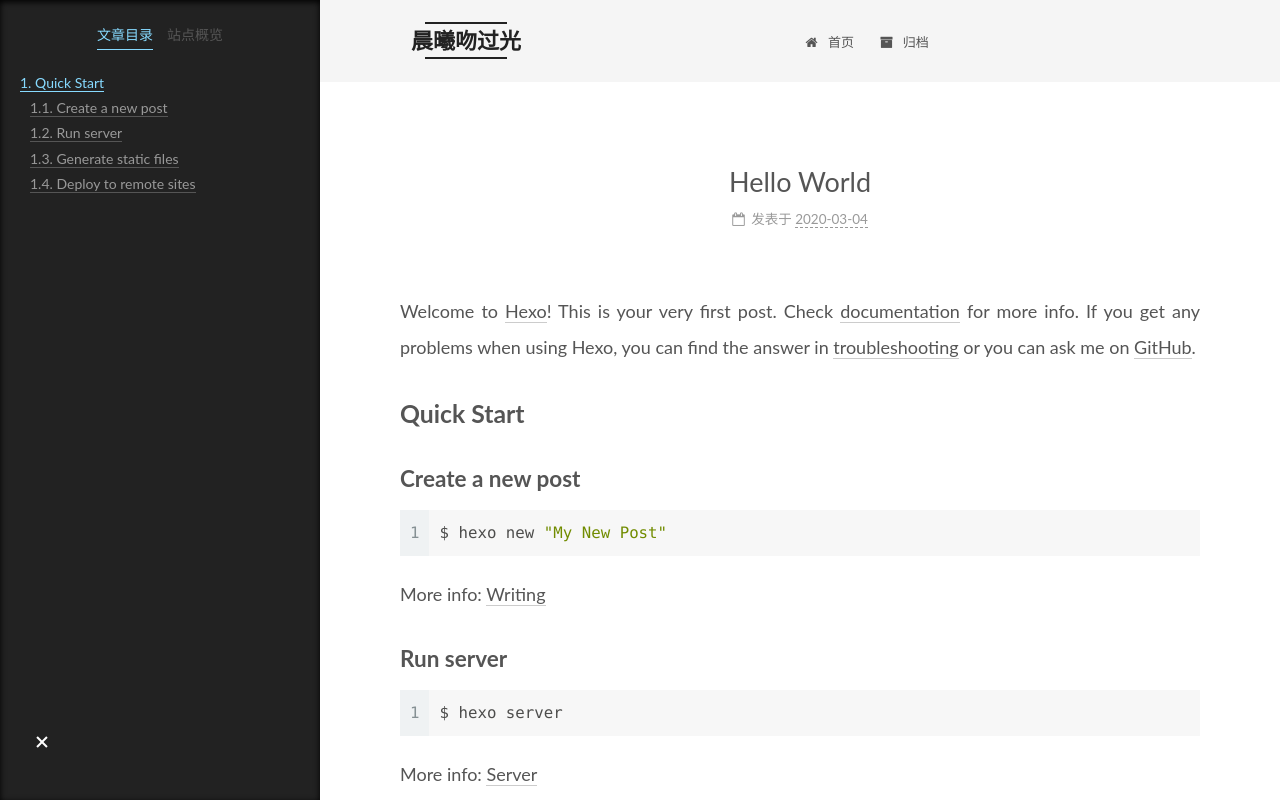
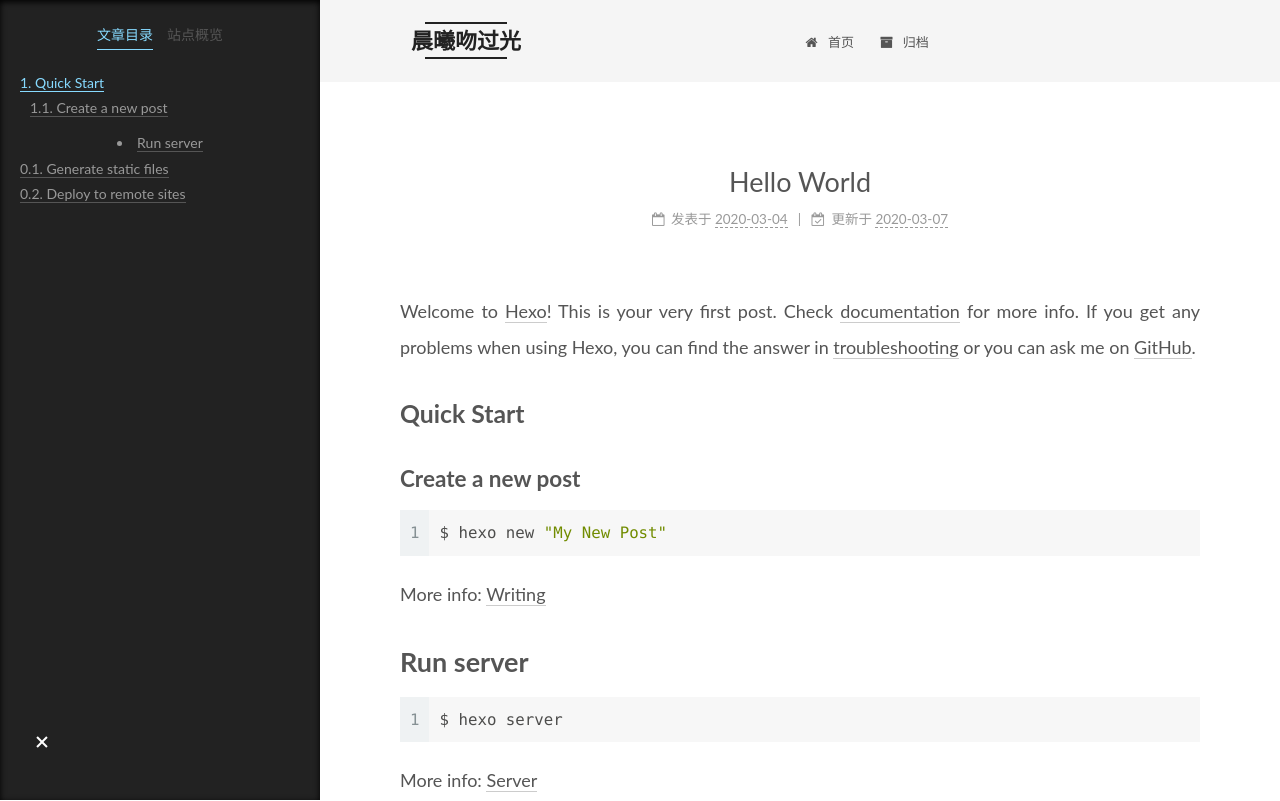
Before and after one commit to jln-ymmy/jln-ymmy.github.io, a plain HTML site: page 2020/03/04/hello-world/index.html in a window 1280 px wide. Shown: the top 801 px of the page. Drawn offline with Linux system fonts and the light colour scheme.

Commit message:
Site updated: 2020-03-07 11:48:22

```diff
--- a/2020/03/04/hello-world/index.html
+++ b/2020/03/04/hello-world/index.html
@@ -28,7 +28,7 @@
 <meta property="og:description" content="Welcome to Hexo! This is your very first post. Check documentation for more info. If you get any problems when using Hexo, you can find the answer in troubleshooting or you can ask me on GitHub. Quick">
 <meta property="og:locale" content="zh_CN">
 <meta property="article:published_time" content="2020-03-04T01:26:40.750Z">
-<meta property="article:modified_time" content="2020-03-04T02:43:50.237Z">
+<meta property="article:modified_time" content="2020-03-07T03:46:59.531Z">
 <meta property="article:author" content="晨曦">
 <meta name="twitter:card" content="summary">
 
@@ -171,9 +171,15 @@
               </span>
               <span class="post-meta-item-text">发表于</span>
 
-
-              <time title="创建时间：2020-03-04 09:26:40 / 修改时间：10:43:50" itemprop="dateCreated datePublished" datetime="2020-03-04T09:26:40+08:00">2020-03-04</time>
+              <time title="创建时间：2020-03-04 09:26:40" itemprop="dateCreated datePublished" datetime="2020-03-04T09:26:40+08:00">2020-03-04</time>
             </span>
+              <span class="post-meta-item">
+                <span class="post-meta-item-icon">
+                  <i class="fa fa-calendar-check-o"></i>
+                </span>
+                <span class="post-meta-item-text">更新于</span>
+                <time title="修改时间：2020-03-07 11:46:59" itemprop="dateModified" datetime="2020-03-07T11:46:59+08:00">2020-03-07</time>
+              </span>
 
 
 
@@ -190,7 +196,7 @@
 <h2 id="Quick-Start"><a href="#Quick-Start" class="headerlink" title="Quick Start"></a>Quick Start</h2><h3 id="Create-a-new-post"><a href="#Create-a-new-post" class="headerlink" title="Create a new post"></a>Create a new post</h3><figure class="highlight bash"><table><tr><td class="gutter"><pre><span class="line">1</span><br></pre></td><td class="code"><pre><span class="line">$ hexo new <span class="string">"My New Post"</span></span><br></pre></td></tr></table></figure>
 
 <p>More info: <a href="https://hexo.io/docs/writing.html" target="_blank" rel="noopener">Writing</a></p>
-<h3 id="Run-server"><a href="#Run-server" class="headerlink" title="Run server"></a>Run server</h3><figure class="highlight bash"><table><tr><td class="gutter"><pre><span class="line">1</span><br></pre></td><td class="code"><pre><span class="line">$ hexo server</span><br></pre></td></tr></table></figure>
+<h1 id="Run-server"><a href="#Run-server" class="headerlink" title="Run server"></a>Run server</h1><figure class="highlight bash"><table><tr><td class="gutter"><pre><span class="line">1</span><br></pre></td><td class="code"><pre><span class="line">$ hexo server</span><br></pre></td></tr></table></figure>
 
 <p>More info: <a href="https://hexo.io/docs/server.html" target="_blank" rel="noopener">Server</a></p>
 <h3 id="Generate-static-files"><a href="#Generate-static-files" class="headerlink" title="Generate static files"></a>Generate static files</h3><figure class="highlight bash"><table><tr><td class="gutter"><pre><span class="line">1</span><br></pre></td><td class="code"><pre><span class="line">$ hexo generate</span><br></pre></td></tr></table></figure>
@@ -270,7 +276,7 @@
 
       <!--noindex-->
       <div class="post-toc-wrap sidebar-panel">
-          <div class="post-toc motion-element"><ol class="nav"><li class="nav-item nav-level-2"><a class="nav-link" href="#Quick-Start"><span class="nav-number">1.</span> <span class="nav-text">Quick Start</span></a><ol class="nav-child"><li class="nav-item nav-level-3"><a class="nav-link" href="#Create-a-new-post"><span class="nav-number">1.1.</span> <span class="nav-text">Create a new post</span></a></li><li class="nav-item nav-level-3"><a class="nav-link" href="#Run-server"><span class="nav-number">1.2.</span> <span class="nav-text">Run server</span></a></li><li class="nav-item nav-level-3"><a class="nav-link" href="#Generate-static-files"><span class="nav-number">1.3.</span> <span class="nav-text">Generate static files</span></a></li><li class="nav-item nav-level-3"><a class="nav-link" href="#Deploy-to-remote-sites"><span class="nav-number">1.4.</span> <span class="nav-text">Deploy to remote sites</span></a></li></ol></li></ol></div>
+          <div class="post-toc motion-element"><ol class="nav"><li class="nav-item nav-level-2"><a class="nav-link" href="#Quick-Start"><span class="nav-number">1.</span> <span class="nav-text">Quick Start</span></a><ol class="nav-child"><li class="nav-item nav-level-3"><a class="nav-link" href="#Create-a-new-post"><span class="nav-number">1.1.</span> <span class="nav-text">Create a new post</span></a></li></ol></li></ol></li><li class="nav-item nav-level-1"><a class="nav-link" href="#Run-server"><span class="nav-number"></span> <span class="nav-text">Run server</span></a><ol class="nav-child"><li class="nav-item nav-level-3"><a class="nav-link" href="#Generate-static-files"><span class="nav-number">0.1.</span> <span class="nav-text">Generate static files</span></a></li><li class="nav-item nav-level-3"><a class="nav-link" href="#Deploy-to-remote-sites"><span class="nav-number">0.2.</span> <span class="nav-text">Deploy to remote sites</span></a></li></ol></li></ol></div>
       </div>
       <!--/noindex-->
 
```
Also changed, not shown: index.html (+9 -3 lines).
